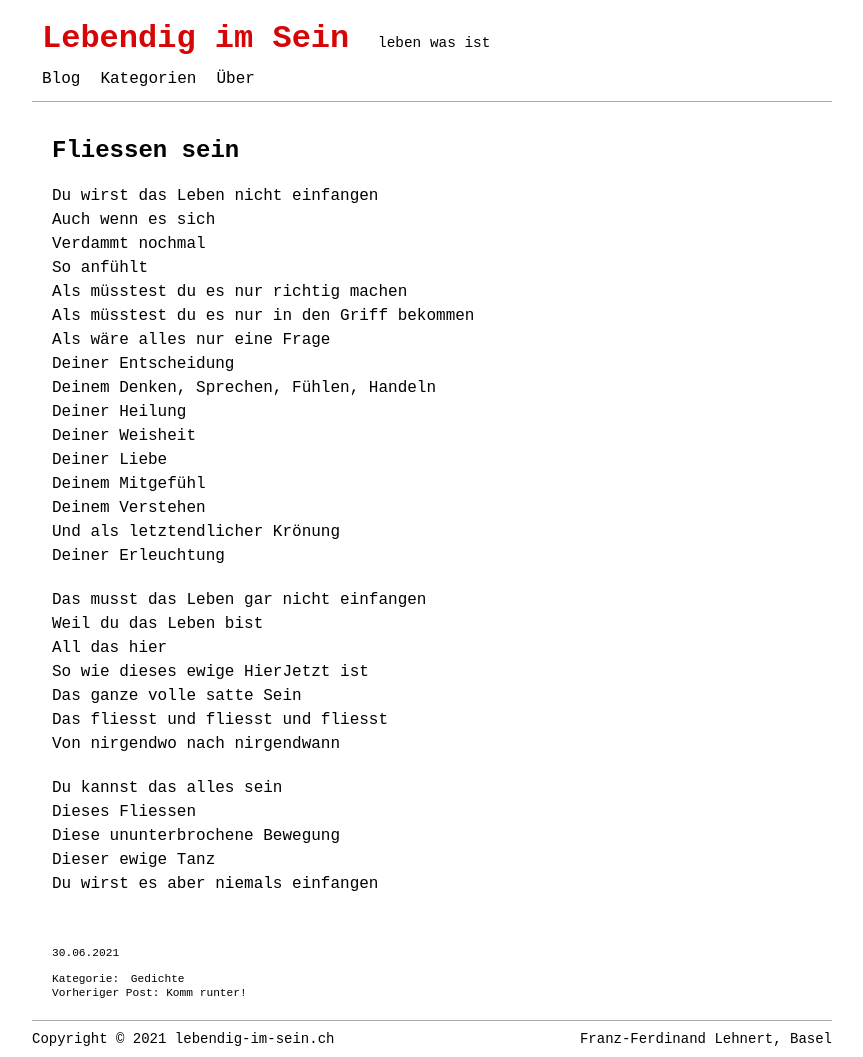
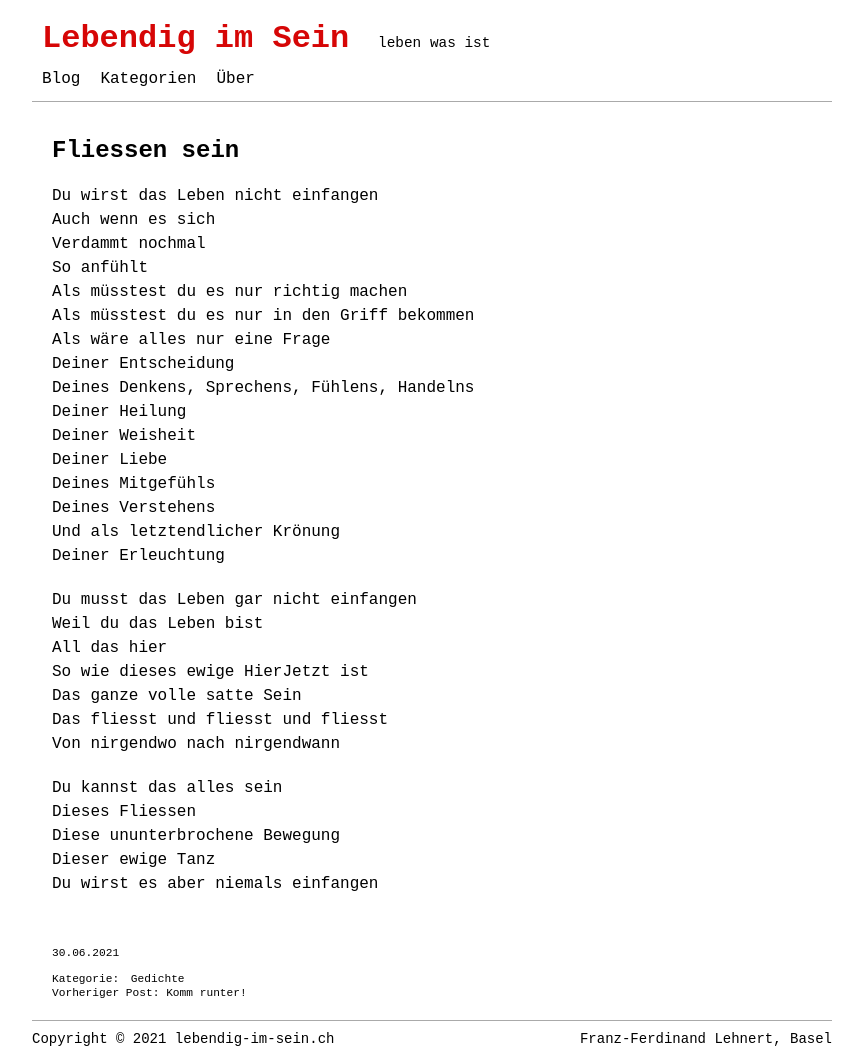
Before and after one commit to lebendigimsein/webpage, a Jekyll site: the page built from _posts/2021-06-30-fliessen-sein.markdown, in a window 1280 px wide. Shown: the whole page, without its empty margins (208-1071 px from the left). Built offline with Jekyll 4.4.1, drawn with Linux system fonts in a browser that asks for light colours.

Commit message:
2021-06-30 10:15 – grammatical correction

```diff
--- a/_posts/2021-06-30-fliessen-sein.markdown
+++ b/_posts/2021-06-30-fliessen-sein.markdown
@@ -15,16 +15,16 @@ Als müsstest du es nur richtig machen
 Als müsstest du es nur in den Griff bekommen
 Als wäre alles nur eine Frage
 Deiner Entscheidung
-Deinem Denken, Sprechen, Fühlen, Handeln
+Deines Denkens, Sprechens, Fühlens, Handelns
 Deiner Heilung
 Deiner Weisheit
 Deiner Liebe
-Deinem Mitgefühl
-Deinem Verstehen
+Deines Mitgefühls
+Deines Verstehens
 Und als letztendlicher Krönung
 Deiner Erleuchtung
 
-Das musst das Leben gar nicht einfangen
+Du musst das Leben gar nicht einfangen
 Weil du das Leben bist
 All das hier
 So wie dieses ewige HierJetzt ist
```
